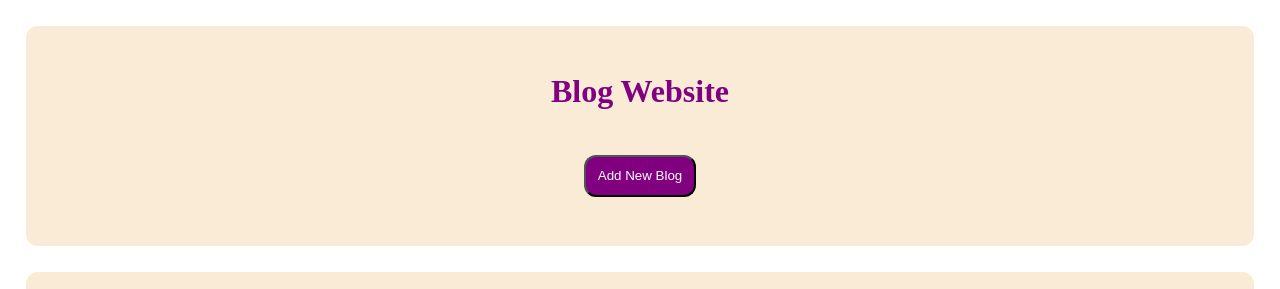
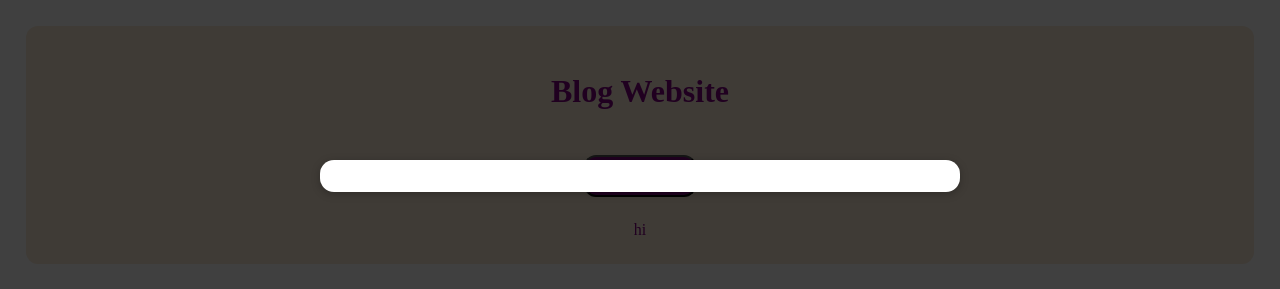
Before and after one commit to Meena024/Blog-Website, a React (Create React App) app: page / in a window 1280 px wide. Both pictures are taken after a click on the button "Add New Blog". Shown: the top 289 px of the page. Built offline with nearby package versions, Linux system fonts and the light colour scheme.

Commit message:
Modal structure creation & embedded to header.js

```diff
--- a/public/index.html
+++ b/public/index.html
@@ -28,6 +28,7 @@
   </head>
   <body>
     <noscript>You need to enable JavaScript to run this app.</noscript>
+    <div id="overlay"></div>
     <div id="root"></div>
     <!--
       This HTML file is a template.
--- a/src/components/Header.js
+++ b/src/components/Header.js
@@ -1,10 +1,18 @@
+import { useState } from "react";
 import Card from "./UI/Card";
+import Modal from "./UI/Modal";
 
 const Header = () => {
+  const [showForm, setShowForm] = useState(false);
+
+  const HandlerToShowForm = () => setShowForm(true);
+  const HandlerToHideForm = () => setShowForm(false);
+
   return (
     <Card>
       <h1>Blog Website</h1>
-      <button>Add New Blog</button>
+      <button onClick={HandlerToShowForm}>Add New Blog</button>
+      {showForm && <Modal onClose={HandlerToHideForm} />}
     </Card>
   );
 };
--- a/src/components/UI/Modal.js
+++ b/src/components/UI/Modal.js
@@ -0,0 +1,31 @@
+import { Fragment } from "react";
+import ReactDOM from "react-dom";
+import classes from "./modal.module.css";
+
+const Modal = (props) => {
+  const portalElement = document.getElementById("overlay");
+
+  const Backdrop = (props) => {
+    return <div className={classes.backdrop} onClick={() => props.onClose()} />;
+  };
+
+  const ModalOverlay = (props) => {
+    return <div className={classes.modal}></div>;
+  };
+
+  return (
+    <Fragment>
+      <div>hi</div>
+      {ReactDOM.createPortal(
+        <Backdrop onClose={props.onClose} />,
+        portalElement
+      )}
+      {ReactDOM.createPortal(
+        <ModalOverlay onClose={props.onClose} />,
+        portalElement
+      )}
+    </Fragment>
+  );
+};
+
+export default Modal;
--- a/src/components/UI/modal.module.css
+++ b/src/components/UI/modal.module.css
@@ -0,0 +1,40 @@
+.backdrop {
+  position: fixed;
+  top: 0;
+  left: 0;
+  width: 100%;
+  height: 100vh;
+  z-index: 20;
+  background-color: rgba(0, 0, 0, 0.75);
+}
+
+.modal {
+  position: fixed;
+  top: 20vh;
+  left: 5%;
+  width: 90%;
+  background-color: white;
+  padding: 1rem;
+  border-radius: 14px;
+  box-shadow: 0 2px 8px rgba(0, 0, 0, 0.25);
+  z-index: 30;
+  animation: slide-down 300ms ease-out forwards;
+}
+
+@media (min-width: 768px) {
+  .modal {
+    width: 40rem;
+    left: calc(50% - 20rem);
+  }
+}
+
+@keyframes slide-down {
+  from {
+    opacity: 0;
+    transform: translateY(-3rem);
+  }
+  to {
+    opacity: 1;
+    transform: translateY(0);
+  }
+}
```
